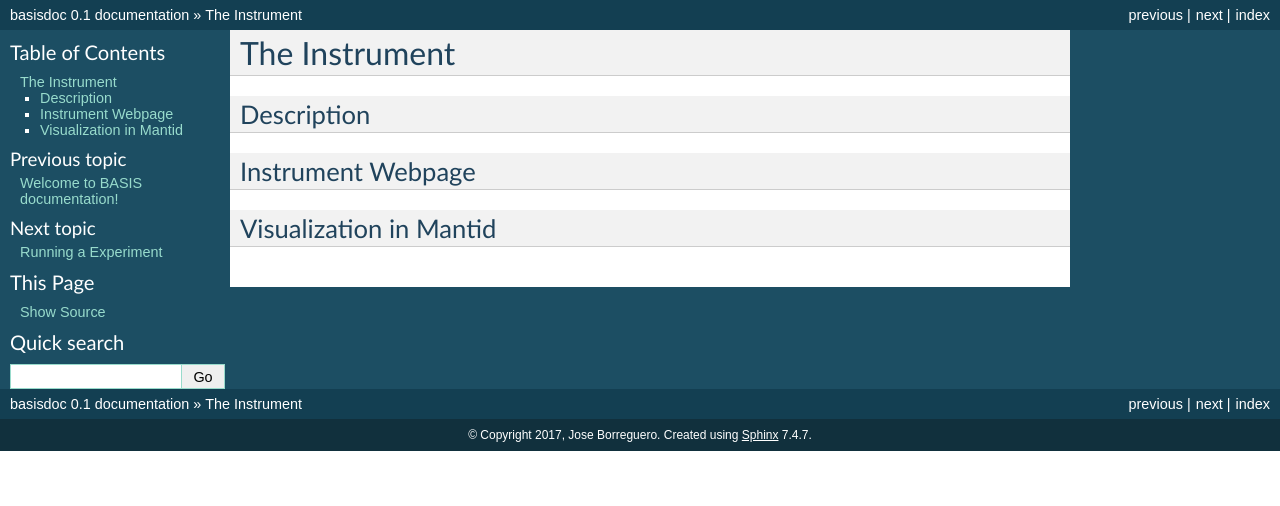
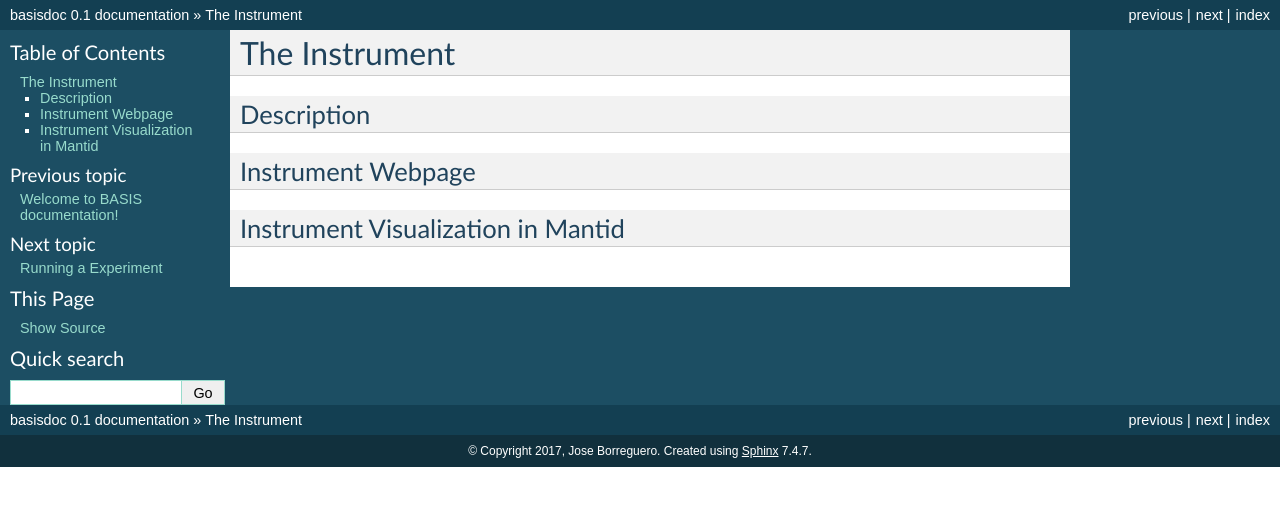
Before and after one commit to gitter-badger/basisdoc, a Sphinx documentation site: the page built from docs/instrument/index.rst, in a window 1280 px wide. Shown: the top 506 px of the page. Built offline with Sphinx 7.4.7, drawn with Linux system fonts in a browser that asks for light colours.

Commit message:
Refs #11 added several subdirectories

```diff
--- /dev/null
+++ b/docs/analysis/diffraction.rst
@@ -0,0 +1,2 @@
+Diffraction
+===========
--- /dev/null
+++ b/docs/analysis/elastic_scans.rst
@@ -0,0 +1,2 @@
+Elastic Temperature Scans
+=========================
--- a/docs/index.rst
+++ b/docs/index.rst
@@ -11,10 +11,10 @@
 .. toctree::
    :maxdepth: 2
 
-   instrument
+   instrument/index
    running_experiments
-   reduction
-   analysis
+   reduction/index
+   analysis/index
 
 
 Indices and tables
--- a/docs/instrument.rst
+++ b/docs/instrument/index.rst
@@ -7,5 +7,5 @@
 Instrument Webpage
 ------------------
 
-Visualization in Mantid
------------------------
+Instrument Visualization in Mantid
+----------------------------------
```
Also changed, not shown: docs/analysis/index.rst (added, +11 -0 lines), docs/analysis/quasielastic.rst (renamed from docs/analysis.rst, +1 -10 lines), docs/reduction/index.rst (renamed from docs/reduction.rst).
